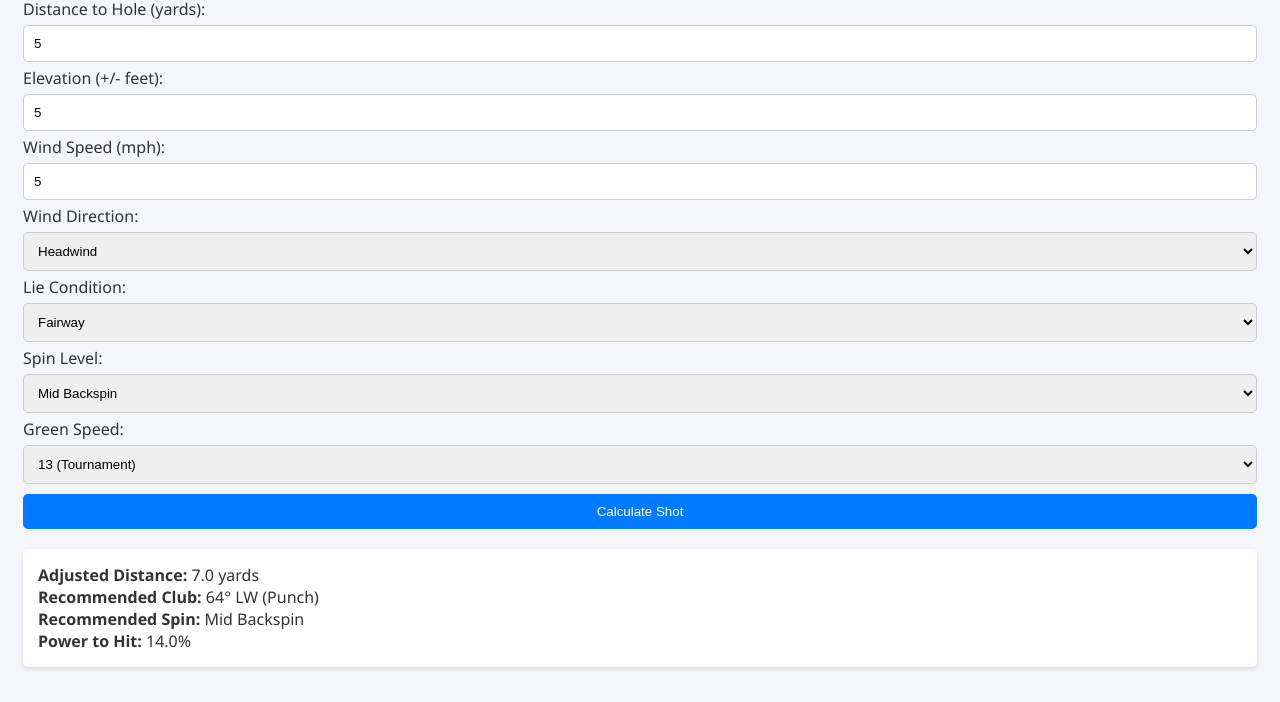
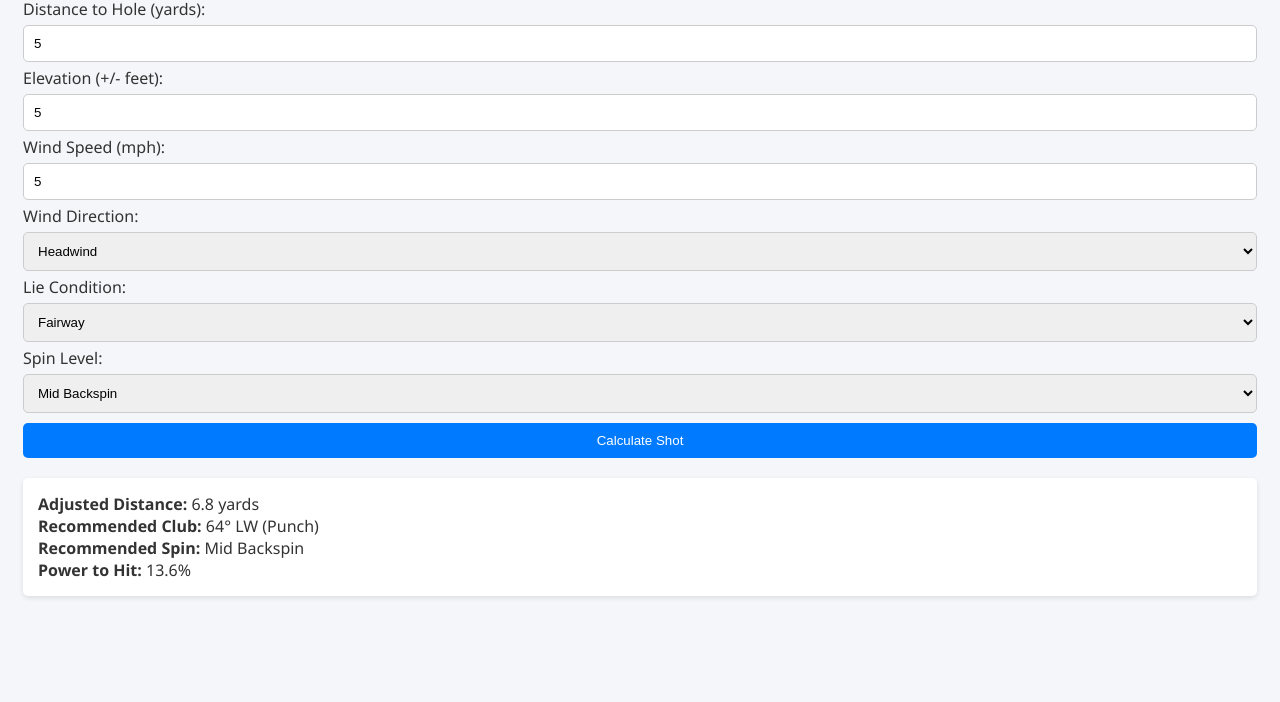
Before and after one commit to H34DSP4C3/WGT-Calculator, a plain HTML site: page index.html in a window 1280 px wide. Both pictures are taken after typing "5", "5", "5" into the empty fields and a click on the button "Calculate Shot". Shown: the part 98-800 px from the top of the page. Drawn offline with Linux system fonts and the light colour scheme.

Commit message:
Update index.html

```diff
--- a/index.html
+++ b/index.html
@@ -48,14 +48,6 @@
         <option value="full">Full Backspin</option>
     </select><br>
 
-    <label>Green Speed: </label>
-    <select id="greenSpeed">
-        <option value="13">13 (Tournament)</option>
-        <option value="12">12 (Very Fast)</option>
-        <option value="11">11 (Fast)</option>
-        <option value="10">10 (Moderate)</option>
-    </select><br>
-
     <button onclick="calculateShot()">Calculate Shot</button>
 
     <div class="output" id="result"></div>
@@ -68,18 +60,11 @@ function calculateShot() {
     let windDir = document.getElementById('windDirection').value;
     let lie = document.getElementById('lieCondition').value;
     let spin = document.getElementById('spin').value;
-    let greenSpeed = document.getElementById('greenSpeed').value;
 
     let adjustedDist = dist + (elev / 3);
 
     if(windDir === "headwind") adjustedDist += (dist / 200) * wind;
     else if(windDir === "tailwind") adjustedDist -= (dist / 250) * wind;
-
-    if (greenSpeed == "13" && windDir === "tailwind") {
-        adjustedDist *= 0.93;
-    } else if (windDir === "headwind") {
-        adjustedDist *= 1.03;
-    }
 
     const lieAdjustments = { "fairway": 1, "tee": 1, "light rough": 1.05, "medium rough": 1.15, "heavy rough": 1.25, "sand": 1.3 };
     adjustedDist *= lieAdjustments[lie];
@@ -96,8 +81,8 @@ function calculateShot() {
         {club: "5i", mid:190, threeQuarter:186, full:183},
         {club: "4i", mid:201, threeQuarter:200, full:196},
         {club: "3i", mid:218, threeQuarter:214, full:215},
-        {club: "3W", mid:263, threeQuarter:251, full:260},
-        {club: "Driver", mid:323, threeQuarter:311, full:292}
+        {club: "3W", mid:233, threeQuarter:251, full:263},
+        {club: "Driver", mid:292, threeQuarter:311, full:320}
     ];
 
     let chosenClub = clubs.find(c => c[spin] >= adjustedDist) || clubs[clubs.length - 1];
```
